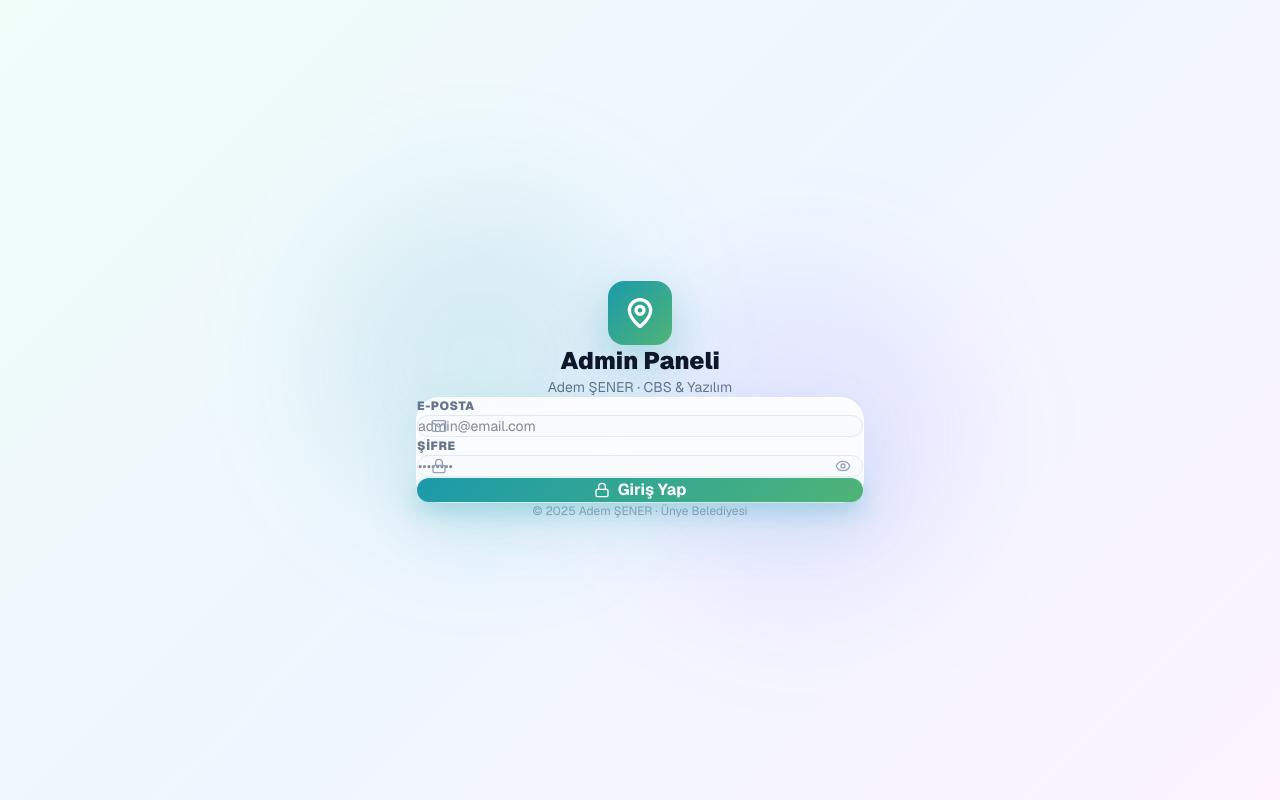
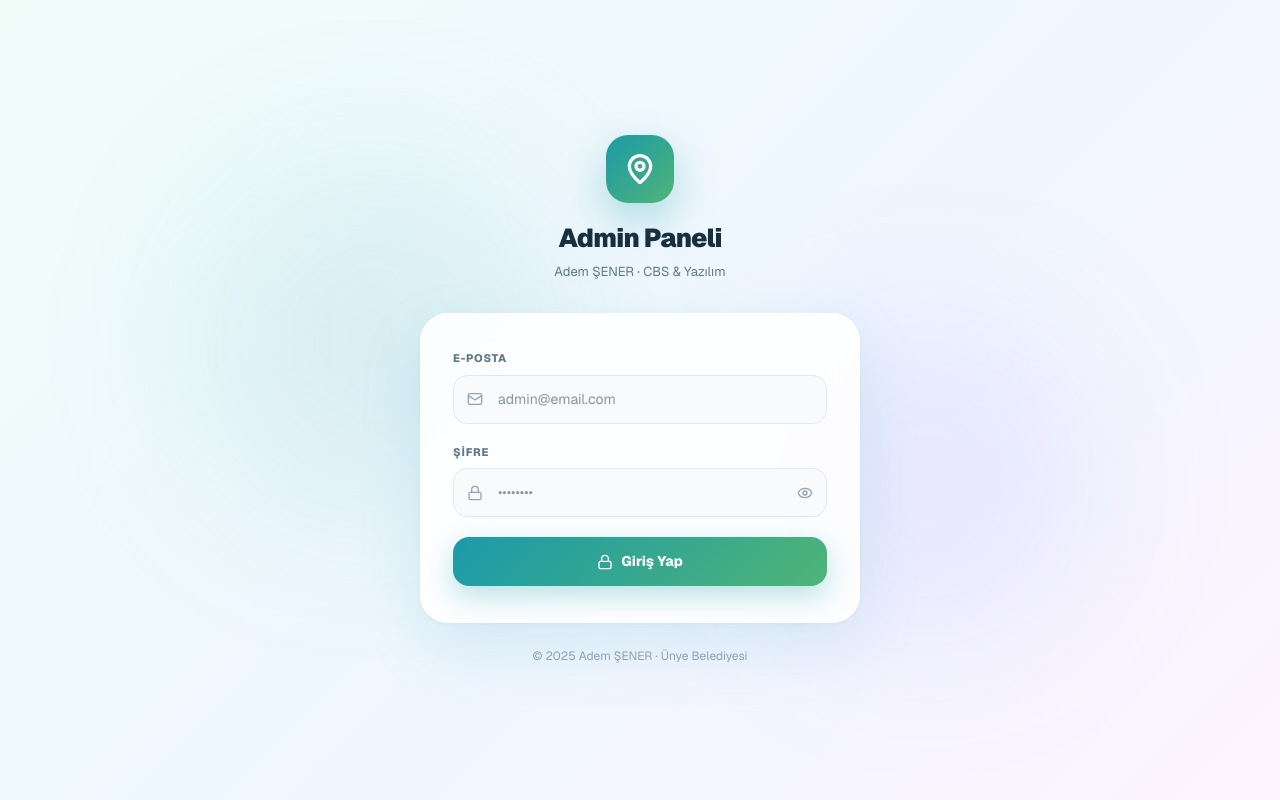
Before and after one commit to asener52/ademsener, a Next.js app: page /admin/login in a window 1280 px wide. Built offline with nearby package versions, Linux system fonts and the light colour scheme; no server answers.

Commit message:
Veritabanı Değişimi

```diff
--- a/src/app/admin/login/page.tsx
+++ b/src/app/admin/login/page.tsx
@@ -2,15 +2,15 @@
 
 import { useState } from "react";
 import { useRouter } from "next/navigation";
-import { MapPin, Lock, Mail, Eye, EyeOff, AlertCircle } from "lucide-react";
+import { MapPin, Lock, Mail, Eye, EyeOff, AlertCircle, Loader2 } from "lucide-react";
 
 export default function AdminLoginPage() {
   const router = useRouter();
-  const [email, setEmail] = useState("");
+  const [email, setEmail]       = useState("");
   const [password, setPassword] = useState("");
   const [showPass, setShowPass] = useState(false);
-  const [loading, setLoading] = useState(false);
-  const [error, setError] = useState("");
+  const [loading, setLoading]   = useState(false);
+  const [error, setError]       = useState("");
 
   const handleLogin = async (e: React.FormEvent) => {
     e.preventDefault();
@@ -31,68 +31,121 @@ export default function AdminLoginPage() {
   };
 
   return (
-    <div className="min-h-screen flex items-center justify-center p-4"
-      style={{ background: "linear-gradient(135deg,#f0fdf9 0%,#eff6ff 50%,#fdf4ff 100%)" }}>
-      <div className="absolute top-1/4 left-1/4 w-80 h-80 rounded-full blur-3xl pointer-events-none"
-        style={{ background: "rgba(27,154,170,0.12)" }} />
-      <div className="absolute bottom-1/4 right-1/4 w-80 h-80 rounded-full blur-3xl pointer-events-none"
-        style={{ background: "rgba(108,99,255,0.10)" }} />
+    /* fixed overlay — bütün global CSS'den izole */
+    <div style={{
+      position: "fixed", inset: 0,
+      display: "flex", alignItems: "center", justifyContent: "center",
+      padding: 16, zIndex: 9999,
+      background: "linear-gradient(135deg,#f0fdf9 0%,#eff6ff 55%,#fdf4ff 100%)",
+      overflow: "auto",
+    }}>
+      {/* Dekoratif blur topları */}
+      <div style={{ position: "absolute", top: "20%", left: "15%", width: 360, height: 360, borderRadius: "50%", background: "rgba(27,154,170,0.10)", filter: "blur(80px)", pointerEvents: "none" }} />
+      <div style={{ position: "absolute", bottom: "20%", right: "15%", width: 320, height: 320, borderRadius: "50%", background: "rgba(108,99,255,0.09)", filter: "blur(80px)", pointerEvents: "none" }} />
 
-      <div className="relative w-full max-w-md">
-        <div className="text-center mb-8">
-          <div className="inline-flex w-16 h-16 rounded-2xl items-center justify-center mb-4 text-white"
-            style={{ background: "linear-gradient(135deg,#1b9aaa,#4fb477)", boxShadow: "0 16px 40px rgba(27,154,170,0.30)" }}>
-            <MapPin className="w-8 h-8" strokeWidth={2.5} />
+      <div style={{ position: "relative", width: "100%", maxWidth: 440 }}>
+        {/* Logo & başlık */}
+        <div style={{ textAlign: "center", marginBottom: 32 }}>
+          <div style={{
+            display: "inline-flex", width: 68, height: 68, borderRadius: 22,
+            alignItems: "center", justifyContent: "center", marginBottom: 16,
+            background: "linear-gradient(135deg,#1b9aaa,#4fb477)",
+            boxShadow: "0 16px 42px rgba(27,154,170,0.32)",
+          }}>
+            <MapPin style={{ width: 32, height: 32, color: "#fff" }} strokeWidth={2.5} />
           </div>
-          <h1 className="text-2xl font-black" style={{ color: "#0f172a" }}>Admin Paneli</h1>
-          <p className="text-sm mt-1" style={{ color: "#64748b" }}>Adem ŞENER · CBS & Yazılım</p>
+          <h1 style={{ fontSize: 26, fontWeight: 900, color: "#163040", letterSpacing: "-0.8px", margin: 0 }}>Admin Paneli</h1>
+          <p style={{ fontSize: 13, color: "#5f7787", marginTop: 4 }}>Adem ŞENER · CBS & Yazılım</p>
         </div>
 
-        <div className="p-8 rounded-3xl" style={{ background: "rgba(255,255,255,0.85)", border: "1px solid rgba(255,255,255,0.90)", backdropFilter: "blur(20px)", boxShadow: "0 24px 60px rgba(27,154,170,0.12)" }}>
-          <form onSubmit={handleLogin} className="space-y-5">
+        {/* Kart */}
+        <div style={{
+          padding: "36px 32px",
+          borderRadius: 28,
+          background: "rgba(255,255,255,0.88)",
+          border: "1px solid rgba(255,255,255,0.92)",
+          backdropFilter: "blur(24px)",
+          boxShadow: "0 24px 64px rgba(27,154,170,0.13), 0 2px 8px rgba(0,0,0,0.04)",
+        }}>
+          <form onSubmit={handleLogin} style={{ display: "flex", flexDirection: "column", gap: 20 }}>
+            {/* E-posta */}
             <div>
-              <label className="block text-xs font-black uppercase tracking-wider mb-2" style={{ color: "#64748b" }}>E-posta</label>
-              <div className="relative">
-                <Mail className="absolute left-3.5 top-1/2 -translate-y-1/2 w-4 h-4" style={{ color: "#94a3b8" }} />
-                <input type="email" required value={email} onChange={e => setEmail(e.target.value)}
-                  className="w-full pl-10 pr-4 py-3 rounded-xl text-sm outline-none"
-                  style={{ background: "#f8fafc", border: "1px solid #e2e8f0", color: "#0f172a" }}
+              <label style={{ display: "block", fontSize: 11, fontWeight: 800, textTransform: "uppercase", letterSpacing: "0.07em", color: "#5f7787", marginBottom: 8 }}>
+                E-posta
+              </label>
+              <div style={{ position: "relative" }}>
+                <Mail style={{ position: "absolute", left: 14, top: "50%", transform: "translateY(-50%)", width: 16, height: 16, color: "#94a3b8" }} />
+                <input
+                  type="email" required value={email} onChange={e => setEmail(e.target.value)}
+                  placeholder="admin@email.com"
+                  style={{
+                    width: "100%", boxSizing: "border-box",
+                    paddingLeft: 44, paddingRight: 16, paddingTop: 13, paddingBottom: 13,
+                    borderRadius: 14, fontSize: 14, fontFamily: "inherit",
+                    background: "#f8fafc", border: "1.5px solid #e2e8f0", color: "#163040",
+                    outline: "none", transition: "border-color 0.2s",
+                  }}
                   onFocus={e => (e.target.style.borderColor = "#1b9aaa")}
-                  onBlur={e => (e.target.style.borderColor = "#e2e8f0")}
-                  placeholder="admin@email.com" />
+                  onBlur={e  => (e.target.style.borderColor = "#e2e8f0")}
+                />
               </div>
             </div>
+
+            {/* Şifre */}
             <div>
-              <label className="block text-xs font-black uppercase tracking-wider mb-2" style={{ color: "#64748b" }}>Şifre</label>
-              <div className="relative">
-                <Lock className="absolute left-3.5 top-1/2 -translate-y-1/2 w-4 h-4" style={{ color: "#94a3b8" }} />
-                <input type={showPass ? "text" : "password"} required value={password} onChange={e => setPassword(e.target.value)}
-                  className="w-full pl-10 pr-10 py-3 rounded-xl text-sm outline-none"
-                  style={{ background: "#f8fafc", border: "1px solid #e2e8f0", color: "#0f172a" }}
+              <label style={{ display: "block", fontSize: 11, fontWeight: 800, textTransform: "uppercase", letterSpacing: "0.07em", color: "#5f7787", marginBottom: 8 }}>
+                Şifre
+              </label>
+              <div style={{ position: "relative" }}>
+                <Lock style={{ position: "absolute", left: 14, top: "50%", transform: "translateY(-50%)", width: 16, height: 16, color: "#94a3b8" }} />
+                <input
+                  type={showPass ? "text" : "password"} required value={password} onChange={e => setPassword(e.target.value)}
+                  placeholder="••••••••"
+                  style={{
+                    width: "100%", boxSizing: "border-box",
+                    paddingLeft: 44, paddingRight: 48, paddingTop: 13, paddingBottom: 13,
+                    borderRadius: 14, fontSize: 14, fontFamily: "inherit",
+                    background: "#f8fafc", border: "1.5px solid #e2e8f0", color: "#163040",
+                    outline: "none", transition: "border-color 0.2s",
+                  }}
                   onFocus={e => (e.target.style.borderColor = "#1b9aaa")}
-                  onBlur={e => (e.target.style.borderColor = "#e2e8f0")}
-                  placeholder="••••••••" />
+                  onBlur={e  => (e.target.style.borderColor = "#e2e8f0")}
+                />
                 <button type="button" onClick={() => setShowPass(!showPass)}
-                  className="absolute right-3 top-1/2 -translate-y-1/2" style={{ color: "#94a3b8" }}>
-                  {showPass ? <EyeOff className="w-4 h-4" /> : <Eye className="w-4 h-4" />}
+                  style={{ position: "absolute", right: 14, top: "50%", transform: "translateY(-50%)", background: "none", border: "none", cursor: "pointer", color: "#94a3b8", display: "flex", padding: 0 }}>
+                  {showPass ? <EyeOff style={{ width: 16, height: 16 }} /> : <Eye style={{ width: 16, height: 16 }} />}
                 </button>
               </div>
             </div>
+
+            {/* Hata */}
             {error && (
-              <div className="flex items-center gap-2 text-sm px-4 py-3 rounded-xl"
-                style={{ background: "rgba(239,68,68,0.08)", border: "1px solid rgba(239,68,68,0.20)", color: "#ef4444" }}>
-                <AlertCircle className="w-4 h-4 flex-shrink-0" /> {error}
+              <div style={{ display: "flex", alignItems: "center", gap: 8, fontSize: 13, padding: "12px 16px", borderRadius: 12, background: "rgba(239,68,68,0.07)", border: "1px solid rgba(239,68,68,0.18)", color: "#ef4444" }}>
+                <AlertCircle style={{ width: 16, height: 16, flexShrink: 0 }} /> {error}
               </div>
             )}
-            <button type="submit" disabled={loading}
-              className="w-full flex items-center justify-center gap-2 px-6 py-3.5 rounded-xl text-white font-bold disabled:opacity-60"
-              style={{ background: "linear-gradient(135deg,#1b9aaa,#4fb477)", boxShadow: "0 8px 24px rgba(27,154,170,0.30)" }}>
-              {loading ? <div className="w-4 h-4 border-2 border-white/30 border-t-white rounded-full animate-spin" /> : <Lock className="w-4 h-4" />}
+
+            {/* Giriş butonu */}
+            <button type="submit" disabled={loading} style={{
+              display: "flex", alignItems: "center", justifyContent: "center", gap: 8,
+              padding: "14px 24px", borderRadius: 16, fontSize: 14, fontWeight: 800,
+              color: "#fff", border: "none", cursor: loading ? "not-allowed" : "pointer",
+              background: "linear-gradient(135deg,#1b9aaa,#4fb477)",
+              boxShadow: "0 10px 28px rgba(27,154,170,0.30)",
+              opacity: loading ? 0.7 : 1, transition: "opacity 0.2s",
+              fontFamily: "inherit",
+            }}>
+              {loading
+                ? <Loader2 style={{ width: 16, height: 16, animation: "spin 1s linear infinite" }} />
+                : <Lock style={{ width: 16, height: 16 }} />}
               {loading ? "Giriş yapılıyor..." : "Giriş Yap"}
             </button>
           </form>
         </div>
-        <p className="text-center text-xs mt-6" style={{ color: "#94a3b8" }}>© 2025 Adem ŞENER · Ünye Belediyesi</p>
+
+        <p style={{ textAlign: "center", fontSize: 12, color: "#94a3b8", marginTop: 24 }}>
+          © 2025 Adem ŞENER · Ünye Belediyesi
+        </p>
       </div>
     </div>
   );
```
